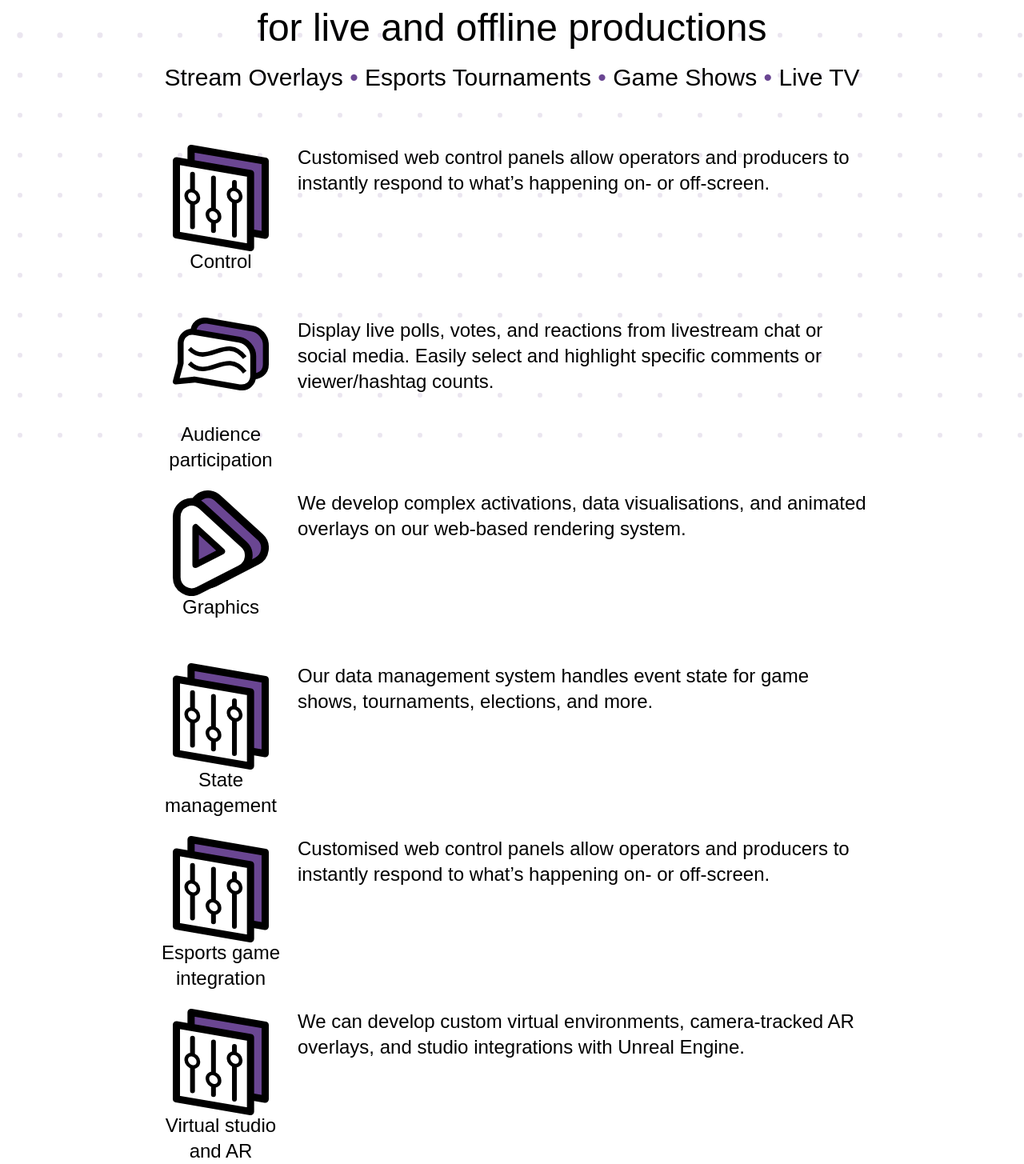
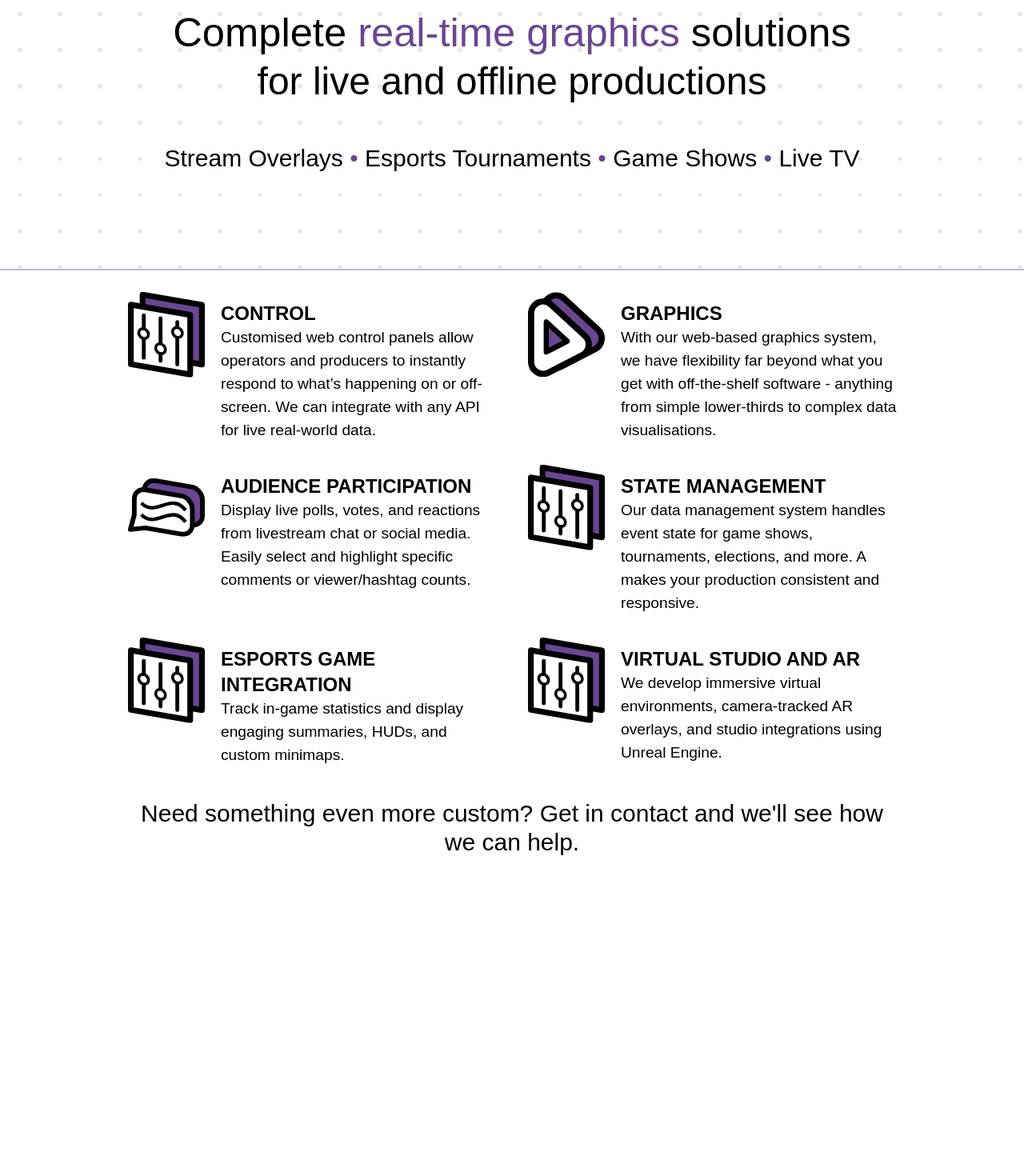
Before and after one commit to Orthographics/orthographics.uk, a Vue app: page / in a window 1280 px wide. Shown: the part 231-1686 px from the top of the page at 80% size. After the commit the page ends 1310 px from the top, so only its background shows below. Built offline with nearby package versions, Linux system fonts and the light colour scheme; a web font is replaced by a local one.

Commit message:
Lots of updates :)

```diff
--- a/src/App.vue
+++ b/src/App.vue
@@ -1,19 +1,28 @@
 <template>
-    <Background />
     <Header />
 
-    <div class="lg:w-[1000px] w-full m-auto">
-        <div class="mt-[150px] mb-[50px]">
-            <h1 class="font-display text-center leading-2">
-                <span class="lg:text-[40pt] text-[28pt]"
-                    >Complete real-time graphics solutions</span
+    <div
+        class="w-full mt-[90px] pb-[120px] relative border-orthopurple border-opacity-40 border-b-[2px]"
     >
-                <span class="lg:text-[36pt] text-[22pt]"
-                    ><br />for live and offline productions</span
+        <Background />
+        <div class="lg:w-[1000px] w-full mx-auto pt-[150px]">
+            <div>
+                <h1 class="font-display text-center leading-tight font-regular">
+                    <span class="lg:text-[38pt] text-[28pt]">
+                        Complete
+                        <span class="text-orthopurple"
+                            >real-time graphics
+                        </span>
+                        solutions</span
                     >
+                    <span class="lg:text-[36pt] text-[22pt]">
+                        <br />for live and offline productions
+                    </span>
                 </h1>
 
-            <h1 class="text-center lg:text-3xl text-2xl font-display mt-2">
+                <h1
+                    class="text-center lg:text-3xl text-2xl font-display mt-12 font-regular"
+                >
                     Stream Overlays
                     <span class="text-orthopurple">•</span>
                     Esports Tournaments
@@ -23,143 +32,46 @@
                     Live TV
                 </h1>
             </div>
+        </div>
+    </div>
 
-        <div class="w-full space-y-6">
+    <div class="lg:w-[1000px] w-full mx-auto px-4">
         <div
-                class="flex justify-between mx-10 p-4 align-baseline gap-4 group"
+            class="w-full flex flex-wrap justify-between items-stretch mt-[30px] gap-8"
         >
-                <div class="shrink-0 w-[160px] h-[160px]">
-                    <div class="relative m-auto h-[130px] w-[120px]">
+            <div
+                v-for="feature in features"
+                :key="feature.title"
+                class="flex justify-between gap-5 group basis-[450px] grow"
+            >
+                <div class="shrink-0 w-[100px]">
+                    <div class="w-full h-[100px] aspect-square relative p-1">
                         <img
-                            class="absolute z-10"
-                            src="./assets/Control-front.svg"
+                            class="absolute top-1/2 -translate-y-1/2 z-10"
+                            :src="(FeatureImages as any)[`${feature.img}Front`]"
                         />
                         <img
-                            class="absolute group-hover:translate-x-[5px] group-hover:-translate-y-[5px] transition-transform ease-in-out duration-500"
-                            src="./assets/Control-back.svg"
+                            class="absolute top-1/2 group-hover:translate-x-[2px] group-hover:translate-y-[calc(-50%-2px)] -translate-y-1/2 transition-transform ease-in-out duration-500"
+                            :src="(FeatureImages as any)[`${feature.img}Back`]"
                         />
                     </div>
-                    <h1 class="font-display text-2xl text-center">Control</h1>
                 </div>
-                <p class="font-body text-2xl shrink">
-                    Customised web control panels allow operators and producers
-                    to instantly respond to what’s happening on- or off-screen.
-                </p>
+                <div>
+                    <h1
+                        class="font-display text-2xl uppercase font-semibold mt-2"
+                    >
+                        {{ feature.title }}
+                    </h1>
+                    <p class="font-body text-[1.2rem]">{{ feature.desc }}</p>
                 </div>
-            <div
-                class="flex justify-between mx-10 p-4 align-baseline gap-4 group"
+            </div>
+
+            <h1
+                class="font-display text-center w-full text-3xl font-medium my-2"
             >
-                <div class="shrink-0 w-[160px] h-[160px]">
-                    <div class="relative m-auto h-[130px] w-[120px]">
-                        <img
-                            class="absolute z-10"
-                            src="./assets/Chat-front.svg"
-                        />
-                        <img
-                            class="absolute group-hover:translate-x-[5px] group-hover:-translate-y-[5px] transition-transform ease-in-out duration-500"
-                            src="./assets/Chat-back.svg"
-                        />
-                    </div>
-                    <h1 class="font-display text-2xl text-center">
-                        Audience participation
+                Need something even more custom? Get in contact and we'll see
+                how we can help.
             </h1>
-                </div>
-                <p class="font-body text-2xl shrink">
-                    Display live polls, votes, and reactions from livestream
-                    chat or social media. Easily select and highlight specific
-                    comments or viewer/hashtag counts.
-                </p>
-            </div>
-            <div
-                class="flex justify-between mx-10 p-4 align-baseline gap-4 group"
-            >
-                <div class="shrink-0 w-[160px] h-[160px]">
-                    <div class="relative m-auto h-[130px] w-[120px]">
-                        <img
-                            class="absolute z-10"
-                            src="./assets/Play-front.svg"
-                        />
-                        <img
-                            class="absolute group-hover:translate-x-[5px] group-hover:-translate-y-[5px] transition-transform ease-in-out duration-500"
-                            src="./assets/Play-back.svg"
-                        />
-                    </div>
-                    <h1 class="font-display text-2xl text-center">Graphics</h1>
-                </div>
-                <p class="font-body text-2xl shrink">
-                    We develop complex activations, data visualisations, and
-                    animated overlays on our web-based rendering system.
-                </p>
-            </div>
-            <div
-                class="flex justify-between mx-10 p-4 align-baseline gap-4 group"
-            >
-                <div class="shrink-0 w-[160px] h-[160px]">
-                    <div class="relative m-auto h-[130px] w-[120px]">
-                        <img
-                            class="absolute z-10"
-                            src="./assets/Control-front.svg"
-                        />
-                        <img
-                            class="absolute group-hover:translate-x-[5px] group-hover:-translate-y-[5px] transition-transform ease-in-out duration-500"
-                            src="./assets/Control-back.svg"
-                        />
-                    </div>
-                    <h1 class="font-display text-2xl text-center">
-                        State management
-                    </h1>
-                </div>
-                <p class="font-body text-2xl shrink">
-                    Our data management system handles event state for game
-                    shows, tournaments, elections, and more.
-                </p>
-            </div>
-            <div
-                class="flex justify-between mx-10 p-4 align-baseline gap-4 group"
-            >
-                <div class="shrink-0 w-[160px] h-[160px]">
-                    <div class="relative m-auto h-[130px] w-[120px]">
-                        <img
-                            class="absolute z-10"
-                            src="./assets/Control-front.svg"
-                        />
-                        <img
-                            class="absolute group-hover:translate-x-[5px] group-hover:-translate-y-[5px] transition-transform ease-in-out duration-500"
-                            src="./assets/Control-back.svg"
-                        />
-                    </div>
-                    <h1 class="font-display text-2xl text-center">
-                        Esports game integration
-                    </h1>
-                </div>
-                <p class="font-body text-2xl shrink">
-                    Customised web control panels allow operators and producers
-                    to instantly respond to what’s happening on- or off-screen.
-                </p>
-            </div>
-            <div
-                class="flex justify-between mx-10 p-4 align-baseline gap-4 group"
-            >
-                <div class="shrink-0 w-[160px] h-[160px]">
-                    <div class="relative m-auto h-[130px] w-[120px]">
-                        <img
-                            class="absolute z-10"
-                            src="./assets/Control-front.svg"
-                        />
-                        <img
-                            class="absolute group-hover:translate-x-[5px] group-hover:-translate-y-[5px] transition-transform ease-in-out duration-500"
-                            src="./assets/Control-back.svg"
-                        />
-                    </div>
-                    <h1 class="font-display text-2xl text-center">
-                        Virtual studio and AR
-                    </h1>
-                </div>
-                <p class="font-body text-2xl shrink">
-                    We can develop custom virtual environments, camera-tracked
-                    AR overlays, and studio integrations with Unreal Engine.
-                </p>
-            </div>
         </div>
     </div>
 </template>
@@ -167,4 +79,38 @@
 <script setup lang="ts">
 import Background from './components/Background.vue'
 import Header from './components/Header.vue'
+import FeatureImages from './assets/features'
+
+const features = [
+    {
+        img: 'Control',
+        title: 'Control',
+        desc: 'Customised web control panels allow operators and producers to instantly respond to what’s happening on or off-screen. We can integrate with any API for live real-world data.',
+    },
+    {
+        img: 'Play',
+        title: 'Graphics',
+        desc: 'With our web-based graphics system, we have flexibility far beyond what you get with off-the-shelf software - anything from simple lower-thirds to complex data visualisations.',
+    },
+    {
+        img: 'Chat',
+        title: 'Audience participation',
+        desc: 'Display live polls, votes, and reactions from livestream chat or social media. Easily select and highlight specific comments or viewer/hashtag counts.',
+    },
+    {
+        img: 'Control',
+        title: 'State Management',
+        desc: 'Our data management system handles event state for game shows, tournaments, elections, and more. A makes your production consistent and responsive.',
+    },
+    {
+        img: 'Control',
+        title: 'Esports Game Integration',
+        desc: 'Track in-game statistics and display engaging summaries, HUDs, and custom minimaps.',
+    },
+    {
+        img: 'Control',
+        title: 'Virtual studio and AR',
+        desc: 'We develop immersive virtual environments, camera-tracked AR overlays, and studio integrations using Unreal Engine.',
+    },
+]
 </script>
--- /dev/null
+++ b/src/assets/features.ts
@@ -0,0 +1,15 @@
+import ChatFront from './Chat-front.svg'
+import ChatBack from './Chat-back.svg'
+import PlayFront from './Play-front.svg'
+import PlayBack from './Play-back.svg'
+import ControlFront from './Control-front.svg'
+import ControlBack from './Control-back.svg'
+
+export default {
+    ChatFront,
+    ChatBack,
+    PlayFront,
+    PlayBack,
+    ControlFront,
+    ControlBack,
+}
--- a/src/components/Background.vue
+++ b/src/components/Background.vue
@@ -1,17 +1,19 @@
 <template>
-    <canvas ref="canvas" class="fixed top-0 left-0 -z-50"></canvas>
+    <canvas
+        ref="canvas"
+        class="absolute top-0 left-0 -z-50 h-full w-full"
+    ></canvas>
 </template>
 
 <script setup lang="ts">
 import { ref } from 'vue'
-import { useMouse, useWindowSize, useScroll } from '@vueuse/core'
+import { useMouse, useWindowSize } from '@vueuse/core'
 
 const canvas = ref<HTMLCanvasElement>()
 let ctx: CanvasRenderingContext2D | null
 
-const { width, height } = useWindowSize()
-const { x: mouseX, y: mouseY } = useMouse({ type: 'client' })
-const { y: scrollY } = useScroll(window)
+const { width } = useWindowSize()
+const { x: mouseX, y: mouseY, sourceType } = useMouse({ type: 'page' })
 
 const GAP = 50
 const RAD = 3
@@ -26,15 +28,15 @@ function smoothstep(k: number) {
 function draw() {
     if (!canvas.value) return
 
-    canvas.value.width = width.value
-    canvas.value.height = height.value
+    canvas.value.width = canvas.value.offsetWidth
+    canvas.value.height = canvas.value.offsetHeight + 50
 
     ctx = canvas.value.getContext('2d')
     if (!ctx) return
 
     ctx.fillStyle = '#6a469222'
 
-    for (let i = 0; i < height.value / GAP; i++) {
+    for (let i = 0; i < canvas.value.height / GAP; i++) {
         const cY = (i + 0.5) * GAP // - (scrollY.value % GAP)
 
         for (let j = 0; j < width.value / GAP; j++) {
@@ -45,10 +47,12 @@ function draw() {
             )
 
             const size =
-                RAD *
-                (1 +
-                    (MOUSE_WEIGHT - 1) *
-                        (1 - smoothstep(mouseDist / MOUSE_RANGE)))
+                sourceType.value === 'mouse'
+                    ? RAD *
+                      (1 +
+                          (MOUSE_WEIGHT - 1) *
+                              (1 - smoothstep(mouseDist / MOUSE_RANGE)))
+                    : RAD
 
             ctx.beginPath()
             ctx.ellipse(cX, cY, size, size, 0, 0, 2 * Math.PI)
--- a/src/style.css
+++ b/src/style.css
@@ -4,10 +4,15 @@
 
 html::-webkit-scrollbar-track {
     background-color: #000;
+    margin-top: 86px;
+    border-top-color: rgb(106 70 146);
+    border-top-width: 4px;
+    border-top-style: solid;
 }
 
 html::-webkit-scrollbar {
-    width: 12px;
+    width: 8px;
+
     background-color: #000;
 }
 
```
Also changed, not shown: src/assets/header-text.svg. Lines whose indentation alone changed are shown as unchanged.
